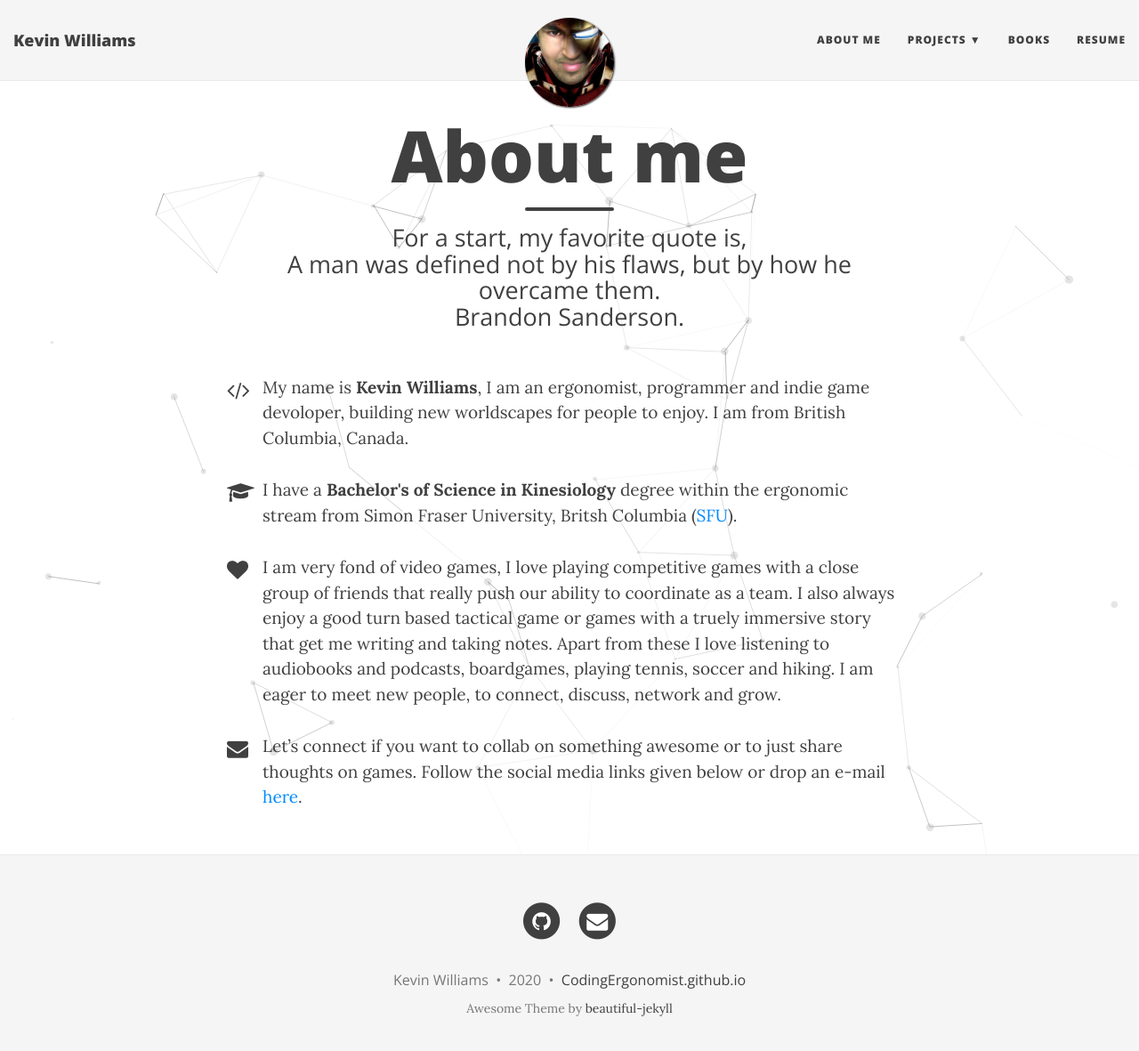
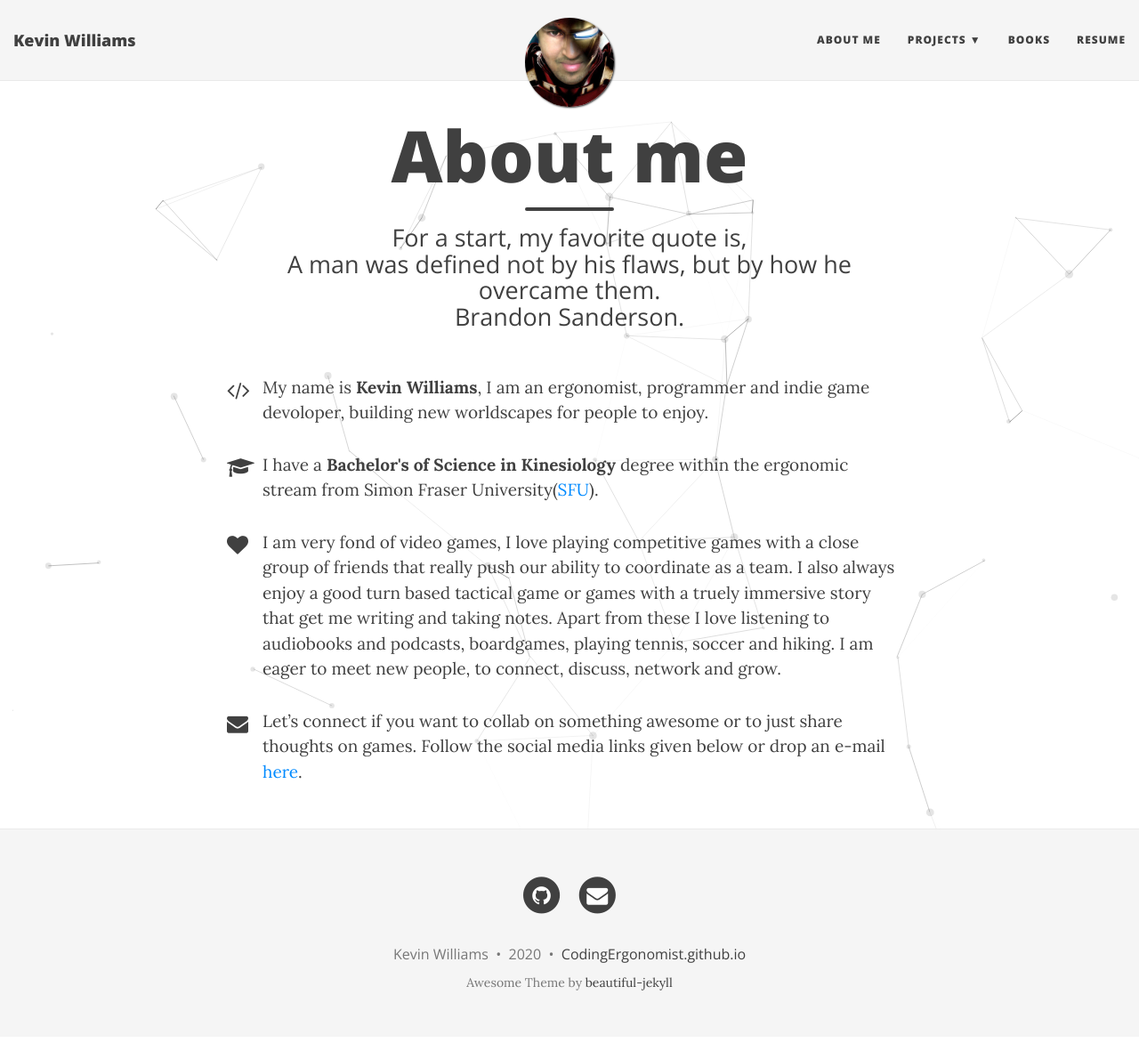
Before and after one commit to CodingErgonomist/CodingErgonomist.github.io, a Jekyll site: the page built from aboutme.md, in a window 1280 px wide and 1200 px high. Shown: the top 1181 px of the window at 89% size. Built offline with Jekyll 4.4.1, drawn with Linux system fonts in a browser that asks for light colours.

Commit message:
Update aboutme.md

```diff
--- a/aboutme.md
+++ b/aboutme.md
@@ -10,12 +10,12 @@
 
 <p class="about-text">
 <span class="fa fa-code about-icon"></span>
-  My name is <strong>Kevin Williams</strong>, I am an ergonomist, programmer and indie game devoloper, building new worldscapes for people to enjoy. I am from British Columbia, Canada.
+  My name is <strong>Kevin Williams</strong>, I am an ergonomist, programmer and indie game devoloper, building new worldscapes for people to enjoy.
 </p>
 
 <p class="about-text">
 <span class="fa fa-graduation-cap about-icon"></span>
-I have a <strong>Bachelor's of Science in Kinesiology</strong> degree within the ergonomic stream from Simon Fraser University, Britsh Columbia (<a target="_blank" href="http://www.sfu.ca/">SFU</a>).
+I have a <strong>Bachelor's of Science in Kinesiology</strong> degree within the ergonomic stream from Simon Fraser University(<a target="_blank" href="http://www.sfu.ca/">SFU</a>).
 </p>
 
 <p class="about-text">
```
